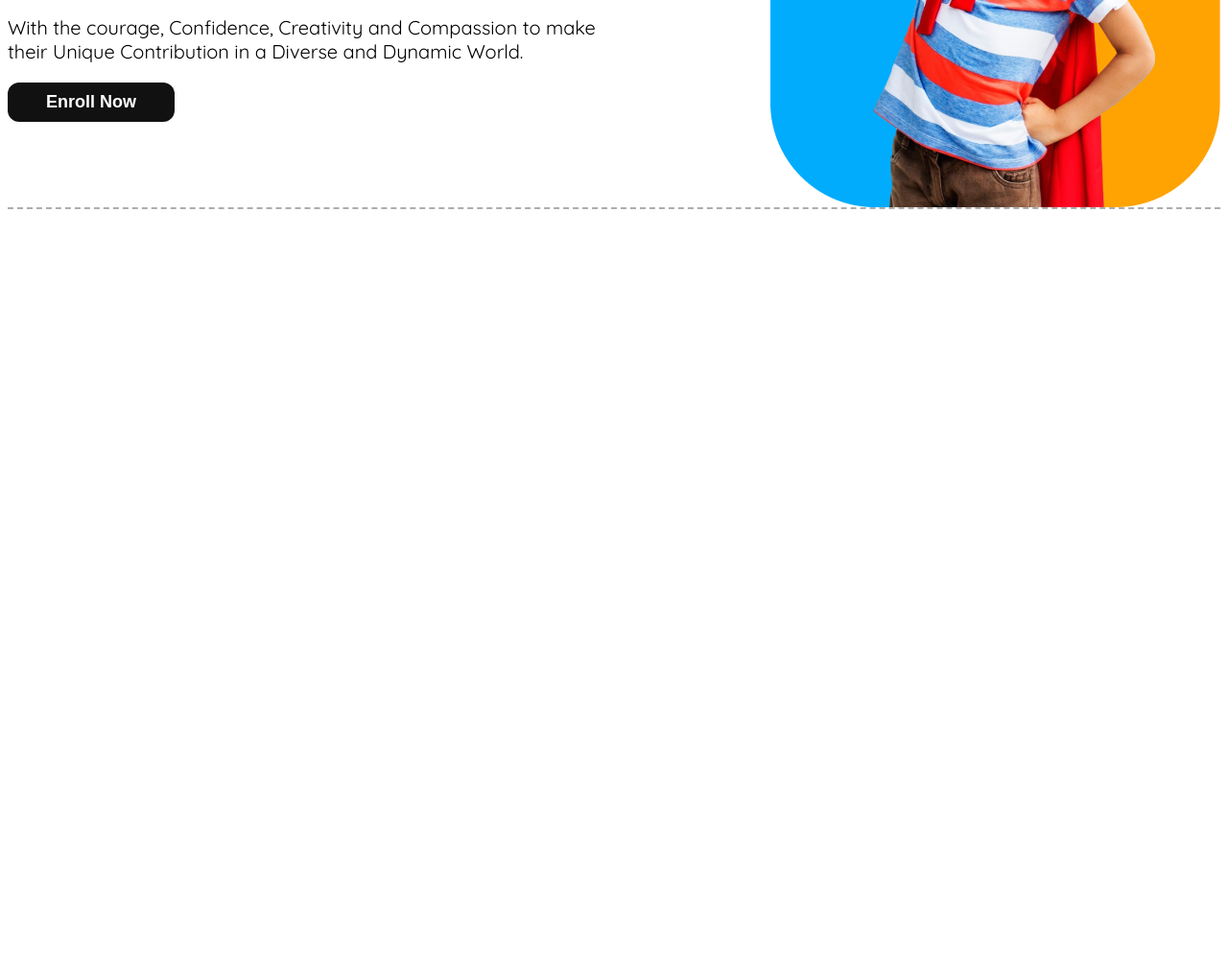
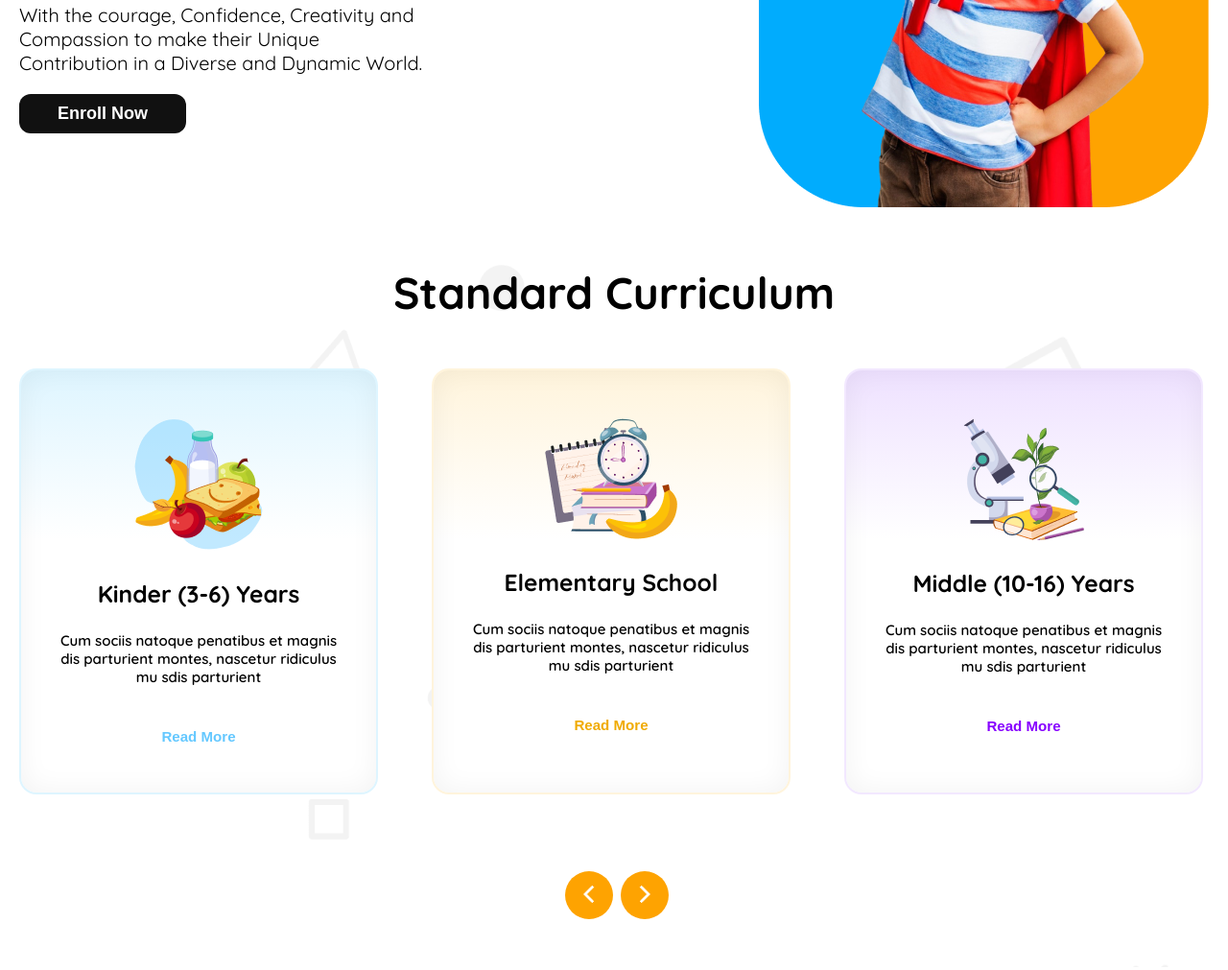
Before and after one commit to Tabibw/Assignment-2, a plain HTML site: page Kids school.html in a window 1280 px wide. Shown: the part 484-1495 px from the top of the page at 96% size. Before the commit the page ends 800 px from the top, so only its background shows below. Drawn offline with Linux system fonts and the light colour scheme.

Commit message:
added curriculam section with responsive

```diff
--- a/Kids school.html
+++ b/Kids school.html
@@ -32,7 +32,7 @@
             <div class="banner-detail">
                 <h1 class="banner-title"><span style="color: rgb(254, 163, 1);">Empowering</span> <br>
                     students from small <br>age <span style="color: rgb(1, 172, 253);">towards vision</span></h1>
-                <p class="banner-description">With the courage, Confidence, Creativity and Compassion to make <br>their Unique Contribution in a Diverse and Dynamic World.</p>
+                <p class="banner-description">With the courage, Confidence, Creativity and Compassion to make their Unique Contribution in a Diverse and Dynamic World.</p>
                 <button class="banner-btn">Enroll Now</button>
             </div>
                 <img class="banner-image" src="images/hero-kids.png" alt="">
@@ -40,6 +40,43 @@
     </header>
 
     <main>
+        <section class="Curriculum bg-img">
+            <div class="curriculam-container">
+                <h1 class="Curriculum-title">Standard Curriculum</h1>
+                <div class="Curriculum-details">
+                    <div class="Curriculum-card-1">
+                        <img class="C-img" src="images/kinder.png" alt="">
+                        <h3 class="C-h3">Kinder (3-6) Years</h3>
+                        <p class="C-para">Cum sociis natoque penatibus et magnis
+                            <br>dis parturient montes, nascetur ridiculus <br>
+                            mu sdis parturient</p>
+                        <button class="C-btn-1">Read More</button>
+                    </div>
+                    <div class="Curriculum-card-2">
+                        <img class="C-img" src="images/elementary.png" alt="">
+                        <h3 class="C-h3">Elementary School</h3>
+                        <p class="C-para">Cum sociis natoque penatibus et magnis
+                            <br>dis parturient montes, nascetur ridiculus <br>
+                            mu sdis parturient</p>
+                        <button class="C-btn-2">Read More</button>
+                    </div>
+                    <div class="Curriculum-card-3">
+                        <img class="C-img" src="images/middle.png" alt="">
+                        <h3 class="C-h3">Middle (10-16) Years</h3>
+                        <p class="C-para">Cum sociis natoque penatibus et magnis
+                            <br>dis parturient montes, nascetur ridiculus <br>
+                            mu sdis parturient</p>
+                        <button class="C-btn-3">Read More</button>
+                    </div>
+                </div>
+                    <div class="Curriculum-btn">
+                        <button><svg xmlns="http://www.w3.org/2000/svg" width="24" height="24" fill="white" viewBox="0 0 24 24" strokeWidth={0} stroke="white" className=""><path d="M15.293 3.293 6.586 12l8.707 8.707 1.414-1.414L9.414 12l7.293-7.293-1.414-1.414z"/></svg>
+                        </button>
+                        <button><svg xmlns="http://www.w3.org/2000/svg" width="24" height="24" fill="white" viewBox="0 0 24 24" strokeWidth={0} stroke="white" className=""><path d="M7.293 4.707 14.586 12l-7.293 7.293 1.414 1.414L17.414 12 8.707 3.293 7.293 4.707z"/></svg>
+                        </button>
+                    </div>
+            </div>
+        </section>
 
     </main>
 
--- a/styles/Kids school.css
+++ b/styles/Kids school.css
@@ -11,7 +11,7 @@
   /* navbar */
 
   .navbar{
-    max-width: 1440px;
+    max-width: 1240px;
     margin: 0 auto;
     display: flex;
     justify-content: space-between;
@@ -62,13 +62,13 @@
   .banner{
     display: flex;
     align-items: center;
-    max-width: 1440px;
+    max-width: 1240px;
     margin: 0 auto;
     justify-content: space-between;
   }
-  header{
+  /* header, .Curriculum{
     border-bottom: 2px dashed rgba(128, 128, 128, 0.648) ;
-  }
+  } */
   .banner-title{
     font-size: 56px;
     font-weight: 700;
@@ -76,6 +76,8 @@
   .banner-description{
     font-size: 20px;
     font-weight: 400;
+    /* border: 2px solid rebeccapurple;   */
+    margin-right: 350px;
   }
   .banner-btn{
     padding: 10px 40px 10px 40px;
@@ -86,6 +88,103 @@
     border: none;
     color: white;
   }
+
+  /* Curriculum */
+  .curriculam-container{
+    text-align: center;
+    max-width: 1240px;
+    margin: 0 auto;
+  }
+  .Curriculum-title{
+    font-size: 46px;
+    font-weight: 700;
+    margin-top: 60px;
+    margin-bottom: 50px;
+  }
+  .Curriculum-details{
+    display: grid;
+    grid-template-columns: repeat(3,1fr);
+    gap: 50px;
+    /* border: 2px solid plum; */
+  }
+  .Curriculum-card-1{
+    width: 370px;
+    height: 440px;
+    border: 2px solid rgb(222, 245, 255);
+    background: linear-gradient(180.00deg, rgb(222, 245, 255),rgba(255, 255, 255, 0) 40%),rgb(255, 255, 255);
+    border-radius: 18px;
+    padding-bottom: -50px;
+    box-shadow: inset 0px 0px 28.3px 0.94px rgba(0, 0, 0, 0.05);
+  }
+  .C-img{
+    margin-top: 50px;
+  }
+  .C-h3{
+    font-size: 24.52px;
+    font-weight: 700;
+  }
+  .C-para{
+    font-size: 15px;
+    font-weight: 600;
+  }
+  .C-btn-1{
+    border: none;
+    margin-top: 28px;
+    background-color: rgba(255, 255, 255, 0);
+    font-size: 15.09px;
+    font-weight: 700;
+    color: rgb(100, 200, 255);
+  }
+  .C-btn-2{
+    border: none;
+    margin-top: 28px;
+    background-color: rgba(255, 255, 255, 0);
+    font-size: 15.09px;
+    font-weight: 700;
+    color: rgb(240, 170, 0);
+  }
+  .C-btn-3{
+    border: none;
+    margin-top: 28px;
+    background-color: rgba(255, 255, 255, 0);
+    font-size: 15.09px;
+    font-weight: 700;
+    color: rgb(135, 0, 255);
+  }
+  .Curriculum-card-2{
+    width: 370px;
+    height: 440px;
+    background: linear-gradient(180.00deg, rgb(255, 244, 220),rgba(255, 255, 255, 0) 40%),rgb(255, 255, 255);
+    border: 2px solid rgb(255, 244, 220);
+    border-radius: 18px;
+    padding-bottom: -50px;
+    box-shadow: inset 0px 0px 28.3px 0.94px rgba(0, 0, 0, 0.05);
+  }
+  .Curriculum-card-3{
+    width: 370px;
+    height: 440px;
+    border: 2px solid rgb(242, 232, 255);
+    background: linear-gradient(180.00deg, rgb(238, 225, 255),rgba(255, 255, 255, 0) 40%),rgb(255, 255, 255);
+    border-radius: 18px;
+    padding-bottom: -50px;
+    box-shadow: inset 0px 0px 28.3px 0.94px rgba(0, 0, 0, 0.05);
+  }
+  .Curriculum-btn{
+    /* border: 2px solid red; */
+    margin-top: 80px;
+    margin-right: -10px;
+  }
+  .Curriculum-btn button{
+    width: 50px;
+    height: 50px;
+    border-radius: 200px;
+    background-color: rgb(254, 163, 1);
+    border: none;
+    margin-right: 4px;
+    margin-bottom: 50px;
+  }
+
+
 
   /* Responsive */
  @media screen and (max-width:576px) {
@@ -100,6 +199,13 @@
     }
     .banner-title{
       font-size: 32px;
+      font-weight: 700;
+    }
+    .banner-description{
+      font-size: 14px;
+      font-weight: 500;
+      margin-right: 0;
+      width: 350px;
     }
     .banner-image{
       width: 400px;
@@ -118,4 +224,17 @@
     .nav-icon{
       display: inline;
     }
+    .Curriculum-details{
+      grid-template-columns: repeat(1,1fr);
+      gap: 20px;
+      margin-left: 10px;
+      margin-right: 10px;
+    }
+    .Curriculum-btn button{
+      display: none;
+    }
+    .Curriculum-title{
+      font-size: 30px;
+      font-weight: 900;
+    }
  }
```
